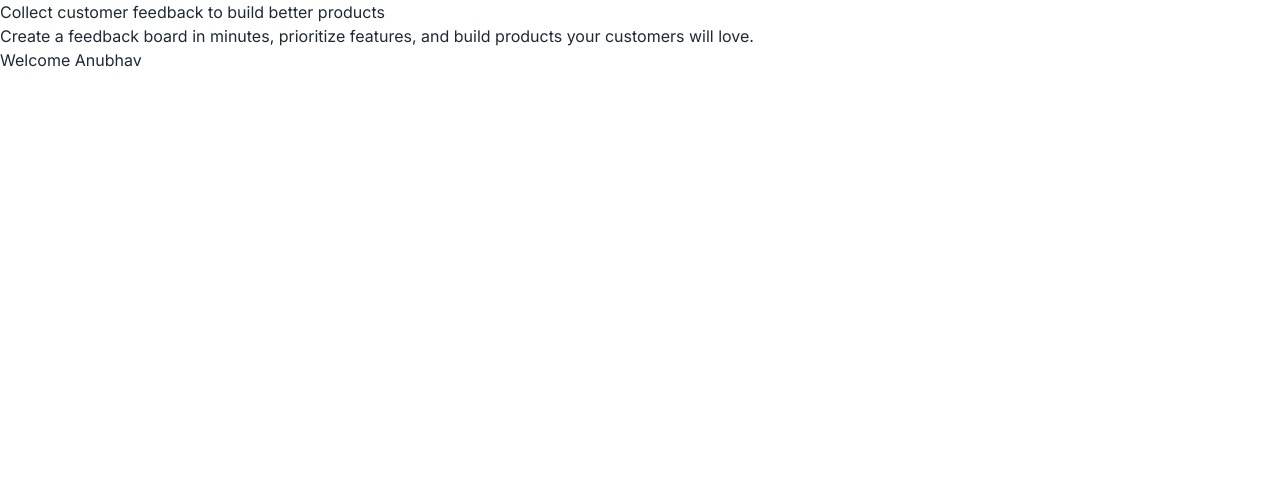
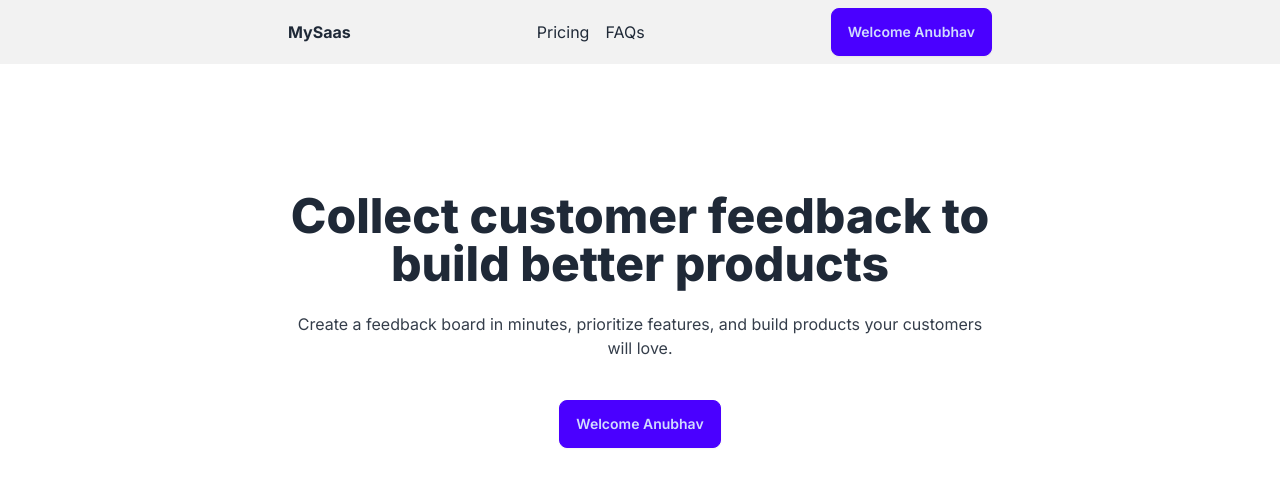
Before and after one commit to anubhav-cp/mysaas, a Next.js app: page / in a window 1280 px wide. Shown: the top 486 px of the page. Built offline with nearby package versions, Linux system fonts and the light colour scheme.

Commit message:
New Changes

```diff
--- a/app/layout.js
+++ b/app/layout.js
@@ -10,7 +10,7 @@ export const metadata = {
 
 export default function RootLayout({ children }) {
   return (
-    <html lang="en">
+    <html lang="en" data-theme = "light">
       <body className={inter.className}>{children}</body>
     </html>
   );
--- a/app/page.js
+++ b/app/page.js
@@ -7,11 +7,25 @@ export default function Home() {
   const name = 'Anubhav'
   return (
    <main>
-    <h1>Collect customer feedback to build better products</h1>
-    <div>
+    <section className="bg-base-200">
+      <div className="flex max-w-3xl mx-auto justify-between items-center px-8 py-2">
+      <div className="font-bold">MySaas</div>
+      <div className="space-x-4 max-md:hidden">
+        <a className="link link-hover">Pricing</a>
+        <a className="link link-hover">FAQs</a>
+      </div>
+      <div>
+      <ButtonLogin hasLoggedIn = {isLoggedIn} name = {name}/>
+      </div>
+      </div>
+    </section>
+    <section className="text-center py-32 px-8 max-w-3xl mx-auto">
+      <h1 className="text-4xl lg:text-5xl font-extrabold mb-6">Collect customer feedback to build better products</h1>
+    <div className="opacity-90 mb-10">
       Create a feedback board in minutes, prioritize features, and build products your customers will love.
     </div>
     <ButtonLogin hasLoggedIn = {isLoggedIn} name = {name}/>
+    </section>
     </main>
   );
 }
--- a/components/buttonLogin.js
+++ b/components/buttonLogin.js
@@ -4,7 +4,7 @@ const buttonLogin = (props) => {
     const {hasLoggedIn, name} = props
 
     if(hasLoggedIn) {
-        return <Link href='dashboard'>Welcome {name}</Link>
+        return <Link href='dashboard' className="btn btn-primary">Welcome {name}</Link>
     }
 
     return <Link href=''>Please Login!</Link>
--- a/tailwind.config.js
+++ b/tailwind.config.js
@@ -17,4 +17,7 @@ module.exports = {
   plugins: [
     require('daisyui'),
   ],
+  daisyui: {
+    themes: ["light", "dark", "cupcake"],
+  },
 };
```
